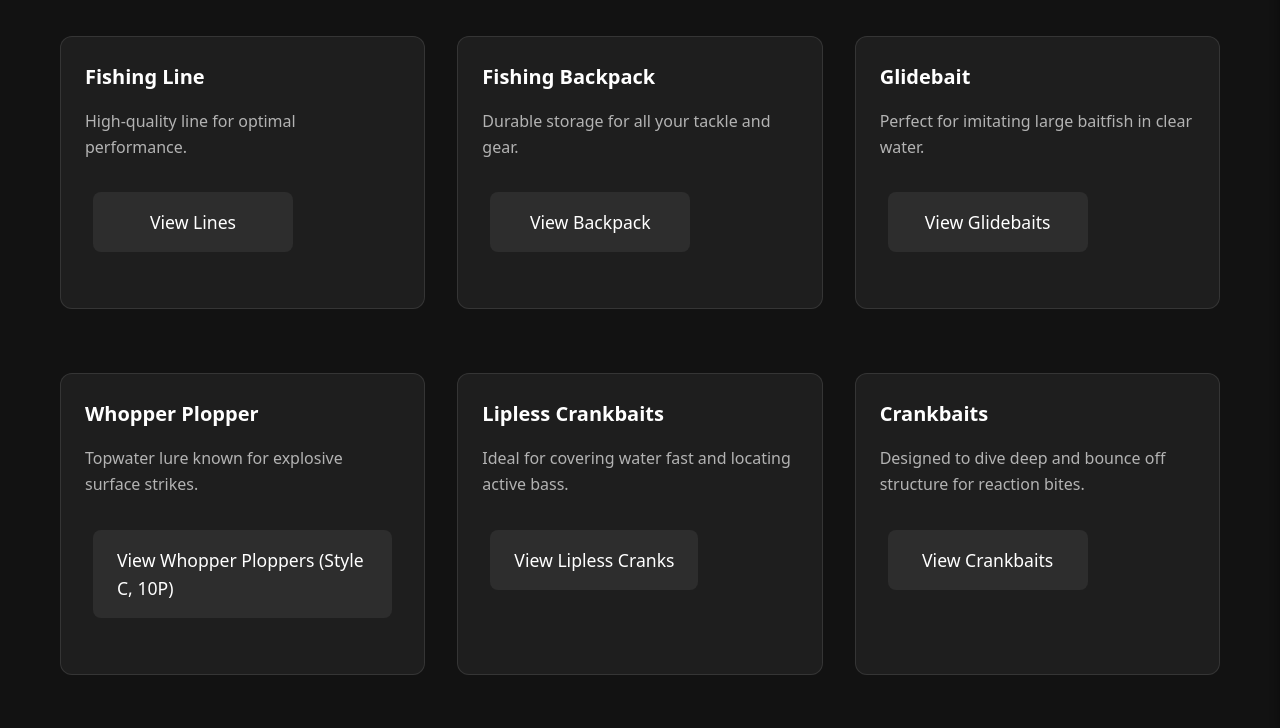
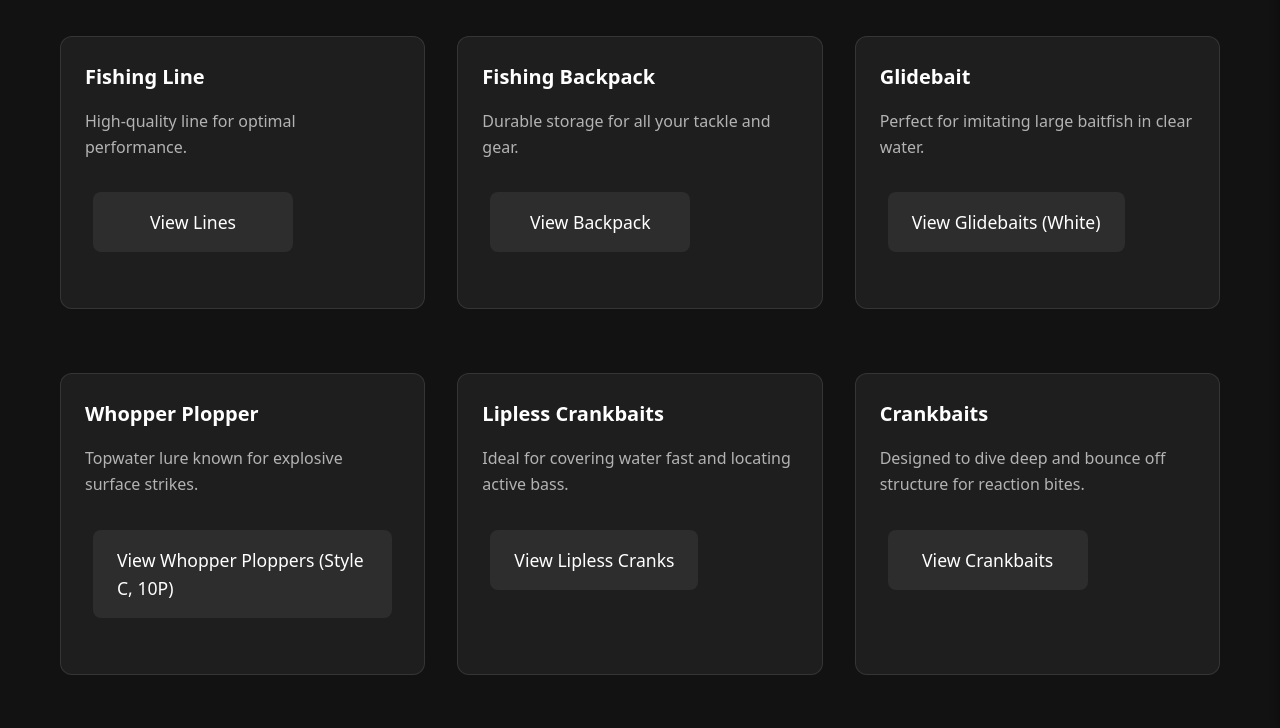
Before and after one commit to JGates-13/Christmas-Wants, a website: page public/fishing/accessories/line.html in a window 1280 px wide. Shown: the part 72-800 px from the top of the page. Drawn offline with Linux system fonts and the light colour scheme.

Commit message:
Update line.html

```diff
--- a/public/fishing/accessories/line.html
+++ b/public/fishing/accessories/line.html
@@ -59,8 +59,8 @@
             <h3>Glidebait</h3>
             <p>Perfect for imitating large baitfish in clear water.</p>
             <div class="button-group">
-              <a class="rod-button" href="https://share.temu.com/BP9JOdNilmC" target="_blank" rel="noopener">
-                View Glidebaits
+              <a class="rod-button" href="https://a.co/d/gsNBbbh" target="_blank" rel="noopener">
+                View Glidebaits (White)
               </a>
             </div>
           </div>
```
